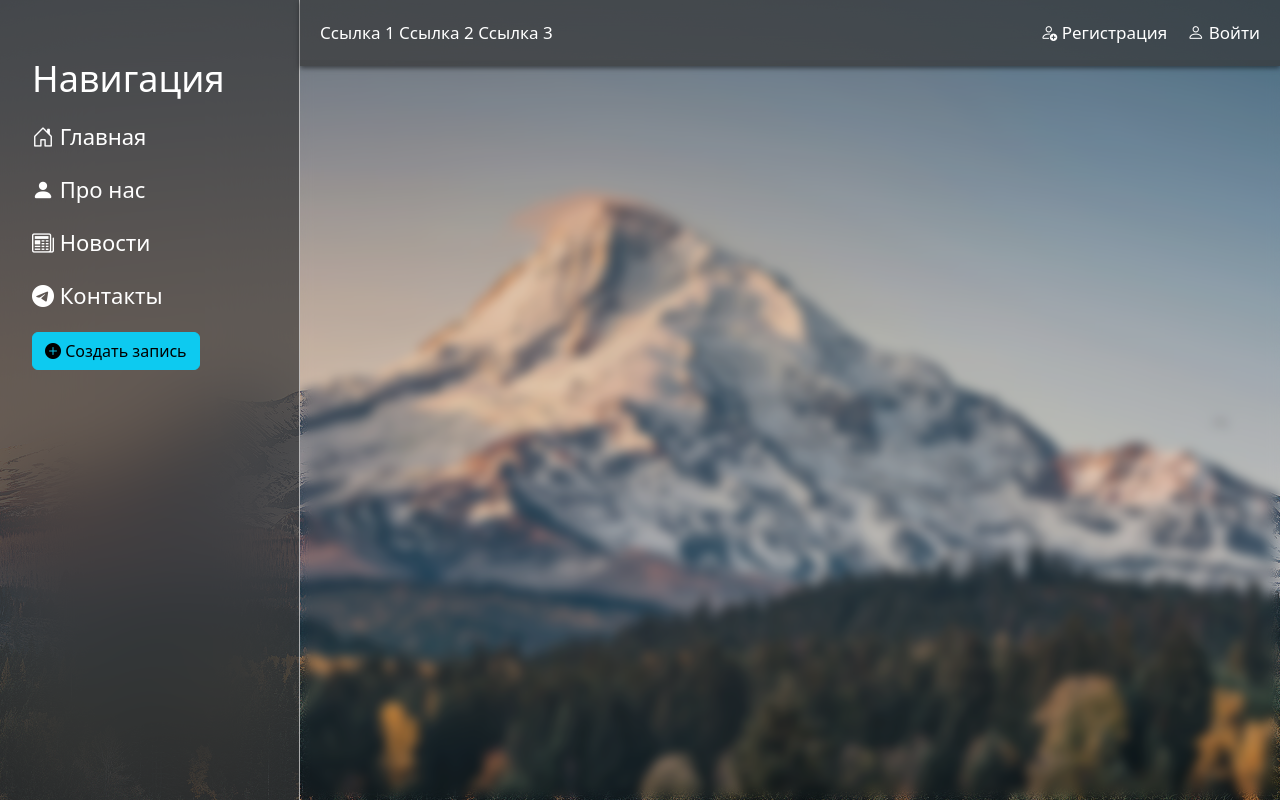
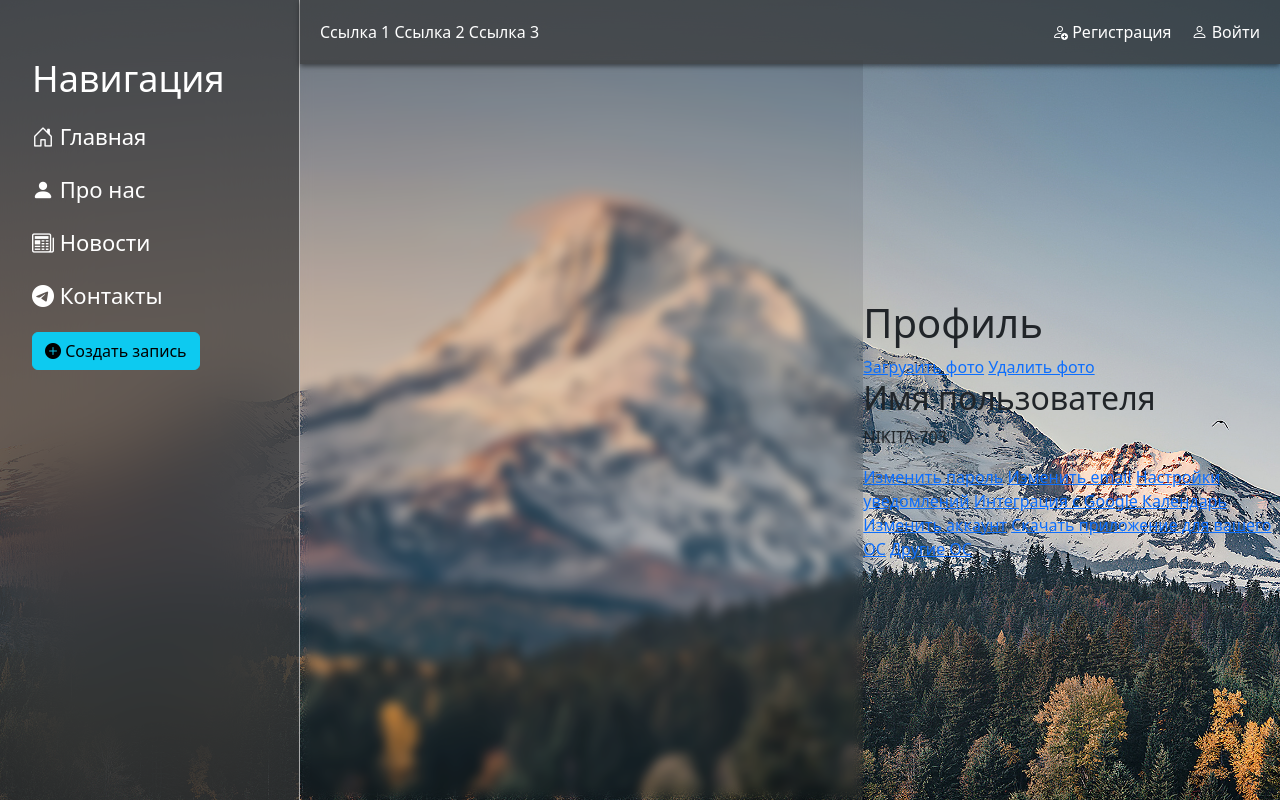
Before and after one commit to NIKITA-703/contorl_project, a Django app: page /user/profile/ in a window 1280 px wide. Run offline with Django 5.2, Linux system fonts and the light colour scheme.

Commit message:
create profile

```diff
--- a/website/main/static/main/css/main.css
+++ b/website/main/static/main/css/main.css
@@ -47,9 +45,6 @@ body:before {
     justify-content: space-between;
     width: 100%;
     list-style: none;
-
-    transition: transform .6s ease;
-    font-size: 17px;
 }
 
 .other {
@@ -142,9 +135,10 @@ aside a li:hover {
 
 main {
     display: flex;
-    align-items: center;
+    justify-content: center; /* Выравнивание по горизонтали */
+    align-items: center; /* Выравнивание по вертикали */
     flex-grow: 1;
-    margin-left: 310px; /* Смещение основного контента с учетом фиксированной ширины aside */
+    margin-left: 300px; /* Смещение основного контента с учетом фиксированной ширины aside */
     margin-top: 60px; /* Отступ вниз на высоту хедера */
     box-sizing: border-box;
     transition: margin-left 0.3s; /* Плавный переход */
--- a/website/main/templates/main/layout.html
+++ b/website/main/templates/main/layout.html
@@ -36,7 +36,7 @@
             </div>
             <div class="auth-links">
                 <a href="#"><li><i class="bi bi-person-add"></i> Регистрация</li></a>
-                <a href="#"><li><i class="bi bi-person"></i> Войти</li></a>
+                <a href="{% url 'users:login %'}"><li><i class="bi bi-person"></i> Войти</li></a>
             </div>
         </div>
     </header>
--- a/website/users/templates/users/profile.html
+++ b/website/users/templates/users/profile.html
@@ -1,11 +1,27 @@
 {% extends 'main/layout.html' %}
 {% load static %}
 
+{% block title %} Профиль {% endblock %}
 
-{% block title  %}Profile{% endblock %}
-
-
-{% block content  %}
-
-
+{% block content %}
+    <div class="profile-container">
+        <div class="profile-header">
+            <h1>Профиль</h1>
+            <a href="#">Загрузить фото</a>
+            <a href="#">Удалить фото</a>
+        </div>
+        <div class="profile-info">
+            <h2>Имя пользователя</h2>
+            <p>NIKITA-703</p>
+            <a href="#">Изменить пароль</a>
+            <a href="#">Изменить email</a>
+            <a href="#">Настройки уведомлений</a>
+            <a href="#">Интеграция с Google Календарь</a>
+        </div>
+        <div class="profile-footer">
+            <a href="#">Изменить аккаунт</a>
+            <a href="#">Скачать приложение для вашего ОС</a>
+            <a href="#">Другие ОС</a>
+        </div>
+    </div>
 {% endblock %}
```
Also changed, not shown: other parts of website/main/static/main/css/main.css (+35 -8 lines), website/users/templates/users/login.html (+3 -11 lines), website/users/templates/users/registration.html (+12 -6 lines).
